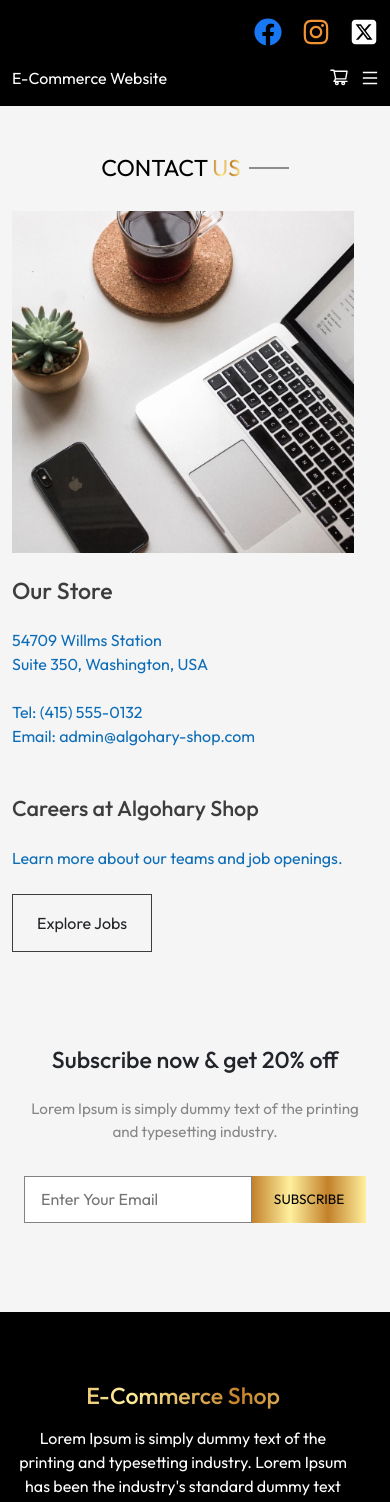
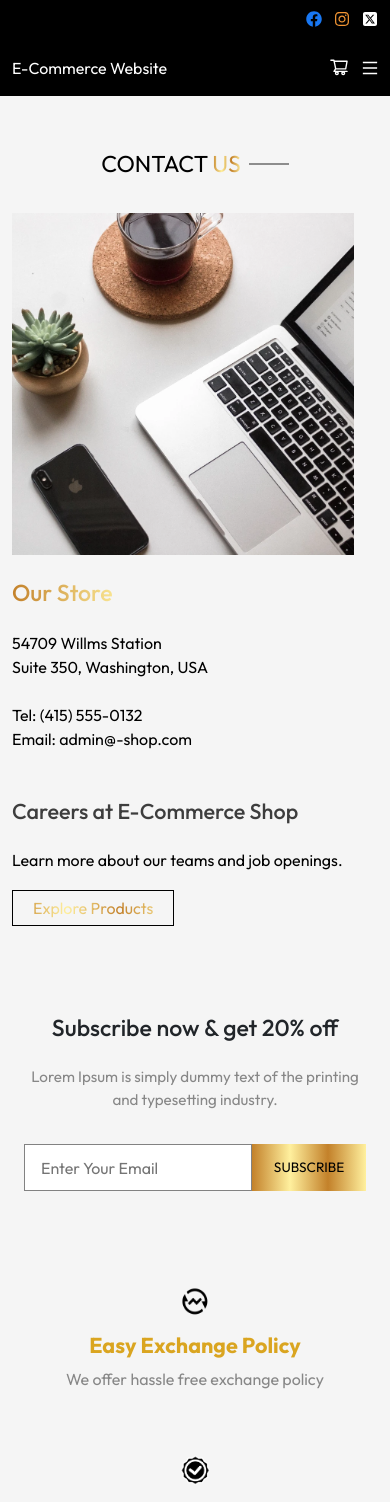
Before and after one commit to MuhammadAhmadAslam/E-Commerce-Website-ReactJS, a React (Vite) app: page /contact in a window 390 px wide. Shown: the top 1502 px of the page. Built offline with nearby package versions, Linux system fonts and the light colour scheme; a web font is replaced by a local one.

Commit message:
ui setting

```diff
--- a/src/App.css
+++ b/src/App.css
@@ -680,3 +680,16 @@ nav ul a.active {
    .text {
 	padding: 10px; /* Padding for text */
    }
+   @media screen and (min-width: 0px)and (max-width: 700px) {
+		.header-icons{
+			font-size: 16px !important;
+		}
+		.icon-div{
+			gap: 2px !important;
+		}
+		header{
+			padding-top: 6px !important;
+			height: 40px !important;
+			padding: 0px;
+		}
+   }
--- a/src/components/BestSeller.jsx
+++ b/src/components/BestSeller.jsx
@@ -79,7 +79,7 @@ const BestSeller = () => {
                 <div className="row justify-content-center">
                     {productsData.length > 0 ? (
                         productsData.map((product) => (
-                            <div key={product.id} className="col-6 col-md-4 col-lg-3 col-xl mt-3">
+                            <div key={product.id} className="col-6 col-md-4 col-lg-3 col-xl-3 mt-3">
                                 <CollectionCard data={product} classPadding="px-3" />
                             </div>
                         ))
--- a/src/components/DescribedImage.jsx
+++ b/src/components/DescribedImage.jsx
@@ -6,7 +6,7 @@ const DescribedImage = ({img, imgTitle, sideText, styleImg, styleText, styleInLa
 			<div className={`row align-items-lg-center row-gap-4 ${styleInLarge}`}>
 
 				{/* Display image with dynamic classes */}
-				<Image
+				<img
 					className={`col-12 col-md-6 ${styleImg}`}
 					src={img}
 					alt={imgTitle}
--- a/src/components/Header.jsx
+++ b/src/components/Header.jsx
@@ -15,12 +15,12 @@ const Header = () => {
                 paddingTop: "20px"
               }}
             >
-              <div className="container" style={{display:"flex" , justifyContent: "end" , gap: "10px"}}>
+              <div className="container icon-div" style={{display:"flex" , justifyContent: "end" , gap: "10px"}}>
               <a
 										href="#"
 										target="_blank"
 										title="Go To Facebook"
-										className=""
+										className="header-icons"
 										style={{
 											color: "#1877F2",
 											textDecoration: "none",
@@ -35,6 +35,7 @@ const Header = () => {
 										href="#"
 										target="_blank"
 										title="Go To Instagram"
+										className='header-icons'
 										style={{
 											textDecoration: "none",
 											paddingBottom: "10px",
@@ -56,7 +57,7 @@ const Header = () => {
 										href="#"
 										target="_blank"
 										title="Go To Twiiter"
-										className=""
+										className="header-icons"
 										style={{
 											color: "white",
 											textDecoration: "none",
--- a/src/pages/About.jsx
+++ b/src/pages/About.jsx
@@ -3,6 +3,7 @@ import HeaderDashed from "../components/HeaderDashed";
 import mainImg from "../assets/about_img.png";
 import SubscriptionForm from "../components/SubscriptionForm";
 import DescribedImage from "../components/DescribedImage";
+import Features from "../components/Features";
 
 const About = () => {
 	return (
@@ -19,42 +20,57 @@ const About = () => {
 				{/* Main image with descriptive text */}
 				<DescribedImage img={mainImg} imgTitle="clothes image"
 					styleInLarge="column-gap-xl-4"
-				styleImg="col-xl-5"
+					styleImg="col-xl-4"
 					styleText="col-xl-6"
 					sideText={
 						<>
-					<p>
-						Algohary Shop was born out of a passion for innovation and a desire to
-						revolutionize the way people shop online. Our journey began with a
-						simple idea: to provide a platform where customers can easily
-						discover, explore, and purchase a wide range of products from the
-						comfort of their homes.
+							<p style={{ color: "black" }}>
+
+								Welcome to Our Store , your ultimate destination for premium lifestyle essentials. We specialize in bringing you a diverse range of products designed to elevate your style and confidence. From captivating fragrances and luxurious cosmetics to stylish hats and caps, we cater to your every need.
 								<br />
 								<br />
-						Since our inception, we&rsquo;ve worked tirelessly to curate a diverse
-						selection of high-quality products that cater to every taste and
-						preference. From fashion and beauty to electronics and home
-						essentials, we offer an extensive collection sourced from trusted
-						brands and suppliers.
+								Our collection also includes high-quality undergarments and fashionable footwear, ensuring that you feel comfortable and look your best from head to toe. At Our Store, we are committed to offering top-notch products that combine quality, comfort, and elegance, making you feel truly exceptional every day.
+
 							</p>
 							{/* Mission statement */}
 							<div className="mission">
-						<h4 className="my-3 mt-4 c-black">Our Mission</h4>
-						<p className="mb-0">
-							Our mission at Algohary Shop is to empower customers with choice,
+								<h4 className="my-3 mt-4" style={{
+									WebkitTextFillColor: "transparent",
+									backgroundImage: "linear-gradient(270deg, #fff09e, #c3812a, #fff09e, #c3812a)",
+									WebkitBackgroundClip: "text",
+									backgroundClip: "text",
+									fontSize: "30px"
+								}}>Our Mission</h4>
+								<p className="mb-0" style={{ color: "black" }}>
+									Our mission at Our Store is to empower customers with choice,
 									convenience, and confidence. We&rsquo;re dedicated to providing a
 									seamless shopping experience that exceeds expectations, from
 									browsing and ordering to delivery and beyond.
 								</p>
 							</div>
-					</>}/>
+						</>
+					}
+				/>
 
 				{/* Why Choose Us section */}
 				<section className="choose-us mt-6">
 					<HeaderDashed head1="WHY" head2="CHOOSE US" />
-					<div className="pros mt-4">
+					<section style={{display:"flex" , justifyContent: "start" , alignItems: "center" , textAlign: "left" , padding: "10px"}}>
+						<ul>
+							<li style={{paddingBottom:"10px"}}><strong>Premium Quality Products:</strong> We offer a carefully curated selection of high-quality fragrances, cosmetics, hats, caps, undergarments, and footwear, ensuring style and durability.</li>
+							<li style={{paddingBottom:"10px"}}><strong>Affordable Pricing:</strong> Enjoy top-notch products at competitive prices without compromising on quality.</li>
+							<li style={{paddingBottom:"10px"}}><strong>Diverse Selection:</strong> Whether you're looking for the perfect fragrance or stylish accessories, our diverse product categories cater to all your fashion and lifestyle needs.</li>
+							<li style={{paddingBottom:"10px"}}><strong>Customer-Centric Service:</strong> We prioritize your satisfaction with dedicated customer support and a seamless shopping experience.</li>
+							<li style={{paddingBottom:"10px"}}><strong>Secure Shopping:</strong> Shop with confidence, knowing that your transactions are secure and your personal information is protected.</li>
+							<li style={{paddingBottom:"10px"}}><strong>Fast & Reliable Delivery:</strong> We ensure timely delivery, so you receive your products quickly and hassle-free.</li>
+							<li style={{paddingBottom:"10px"}}><strong>Commitment to Style & Comfort:</strong> We believe in products that not only look good but feel great, ensuring you look and feel your best.</li>
+						</ul>
+					</section>
+
+					<Features />
+					{/* <div className="pros mt-4">
 						<div className="row row-gap-4">
-							{/* Each article represents a benefit */}
+
 							<article className="col-12 col-lg-4">
 								<div className="text-start border rounded p-4 h-100">
 									<h4 className="fs-6 fw-bold">Quality Assurance:</h4>
@@ -83,7 +99,7 @@ const About = () => {
 								</div>
 							</article>
 						</div>
-					</div>
+					</div> */}
 				</section>
 
 				{/* Subscription form for users */}
--- a/src/pages/Contact.jsx
+++ b/src/pages/Contact.jsx
@@ -3,6 +3,8 @@ import mainImg from "../assets/contact_img.webp";
 import DescribedImage from "../components/DescribedImage";
 import SubscriptionForm from "../components/SubscriptionForm";
 import HeaderDashed from "../components/HeaderDashed";
+import Features from "../components/Features";
+import { Link } from "react-router-dom";
 
 const Contact = () => {
 	return (
@@ -27,27 +29,43 @@ const Contact = () => {
 						<>
 							{/* Store Information */}
 							<div className="our-store">
-								<h3 className="c-d-gray">Our Store</h3>
-								<address className="my-4">
+								<h3 className="c-d-gray" style={{
+									WebkitTextFillColor: "transparent",
+									backgroundImage: "linear-gradient(270deg, #fff09e, #c3812a, #fff09e, #c3812a)",
+									WebkitBackgroundClip: "text",
+									backgroundClip: "text"
+								}}>Our Store</h3>
+								<address className="my-4 text-black">
 									<span>54709 Willms Station</span>
 									<br />
 									<span>Suite 350, Washington, USA</span>
 								</address>
-								<div className="telephone">
+								<div className="telephone text-black">
 									Tel: (415) 555-0132
 									<br />
-									Email: admin@algohary-shop.com
+									Email: admin@-shop.com
 								</div>
 							</div>
 							{/* Careers Information */}
 							<div className="careers mt-5">
-								<h4 className="c-d-gray">Careers at Algohary Shop</h4>
-								<span className="d-block my-4">
+								<h4 className="c-d-gray">Careers at E-Commerce Shop</h4>
+								<span className="d-block my-4 text-black">
 									Learn more about our teams and job openings.
 								</span>
-								<button className="btn py-3 px-4 border-out-d-gray rounded-0">
-									Explore Jobs
-								</button>
+								<Link style={{
+									WebkitTextFillColor: "transparent",
+									backgroundImage: "linear-gradient(270deg, #fff09e, #c3812a, #fff09e, #c3812a)",
+									WebkitBackgroundClip: "text",
+									backgroundClip: "text",
+									border: "1px solid black",
+									paddingLeft: "20px",
+									paddingRight: "20px",
+									paddingTop: "7px",
+									paddingBottom: "7px"
+								}}
+								to={'/collection'}>
+									Explore Products
+								</Link>
 							</div>
 						</>
 					}
@@ -55,6 +73,8 @@ const Contact = () => {
 
 				{/* Subscription Form */}
 				<SubscriptionForm />
+
+				<Features />
 			</div>
 		</motion.div>
 	);
```
Lines whose indentation alone changed are shown as unchanged.
